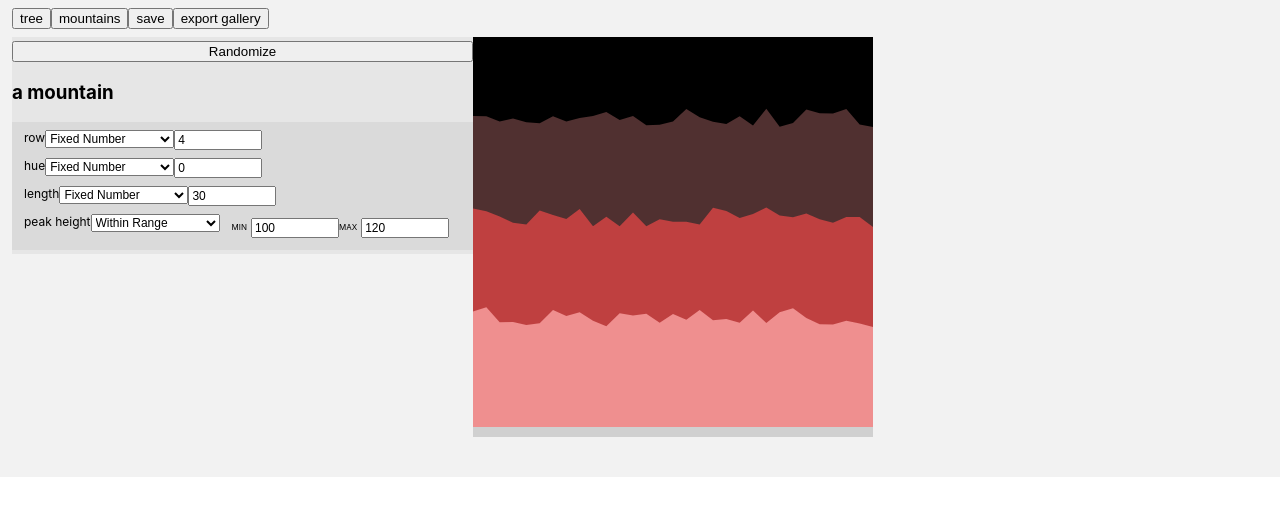
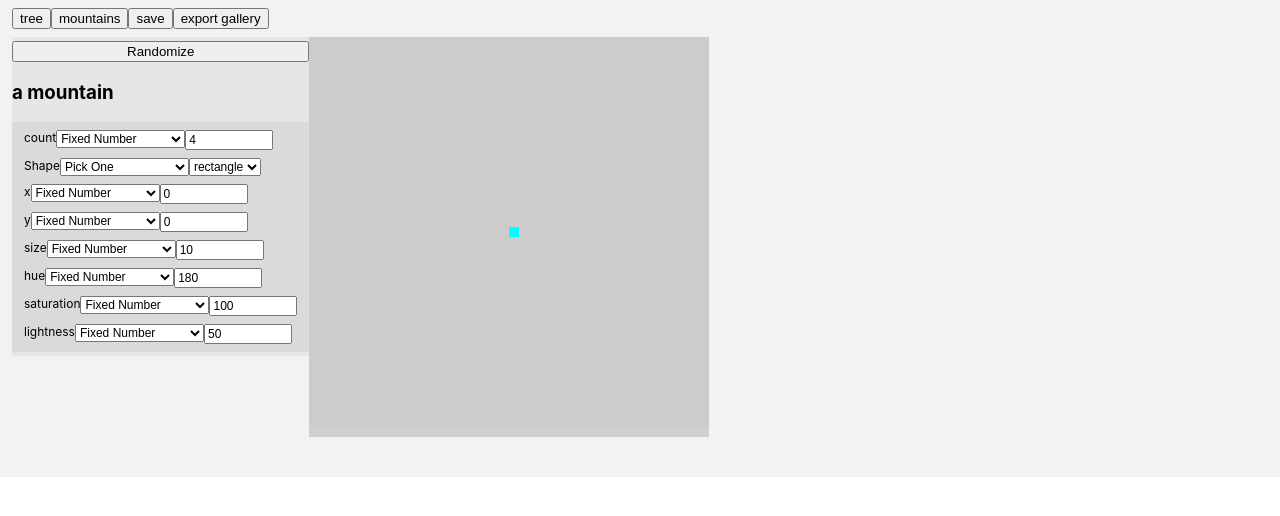
Before and after one commit to joshmarinacci/tree-gen-gen, a React (Create React App) app: page / in a window 1280 px wide. Shown: the top 516 px of the page. Built offline with nearby package versions, Linux system fonts and the light colour scheme.

Commit message:
added distribution doc

```diff
--- a/src/App.js
+++ b/src/App.js
@@ -104,6 +104,58 @@ function setupMountainDoc() {
         defaultValue: 100,
         values:120,
       }
+    }
+  }
+  fixup(doc)
+  mainDoc.trigger(doc)
+}
+
+function setupPosition2DDoc() {
+  const doc = {
+    algorithm: 'position2d',
+    title:'a mountain',
+    main: {
+      count: {
+        _type: GENERATOR_TYPES.fixed,
+        _title: 'count',
+        defaultValue: 4,
+      },
+      shape: {
+        _title: 'Shape',
+        _type: GENERATOR_TYPES.pick,
+        defaultValue: 'rectangle',
+        values: ['rectangle', 'circle']
+      },
+      x: {
+        _type: GENERATOR_TYPES.fixed,
+        _title:'x',
+        defaultValue: 0.0,
+      },
+      y: {
+        _type: GENERATOR_TYPES.fixed,
+        _title:'y',
+        defaultValue: 0.0,
+      },
+      size: {
+        _type: GENERATOR_TYPES.fixed,
+        _title:'size',
+        defaultValue: 10.0,
+      },
+      hue: {
+        _type: GENERATOR_TYPES.fixed,
+        _title:'hue',
+        defaultValue: 180,
+      },
+      saturation: {
+        _type: GENERATOR_TYPES.fixed,
+        _title:'saturation',
+        defaultValue: 100,
+      },
+      lightness: {
+        _type: GENERATOR_TYPES.fixed,
+        _title:'lightness',
+        defaultValue: 50,
+      },
     }
   }
   fixup(doc)
@@ -300,8 +352,8 @@ const Gallery = ({gallery})=>{
 }
 
 // setupTreeDoc()
-setupMountainDoc()
-
+// setupMountainDoc()
+setupPosition2DDoc()
 
 const App = () => {
   const [count, setCount] = useState(0)
--- a/src/CanvasView.js
+++ b/src/CanvasView.js
@@ -47,6 +47,10 @@ export class CanvasView extends Component {
         if(this.props.doc.algorithm === 'mountain') {
             console.log("doing the mountain")
             this.drawMountain(this.props.doc)
+        }
+        if(this.props.doc.algorithm === 'position2d') {
+            console.log("doing position")
+            this.drawPosition(this.props.doc)
         }
     }
 
@@ -179,4 +183,38 @@ export class CanvasView extends Component {
         }
         this.ctx.restore()
     }
+
+    drawPosition(opts) {
+        const seed = xmur3(opts.seed)
+        opts.random = sfc32(seed(), seed(), seed(), seed())
+        const w = this.canvas.width
+        const h = this.canvas.height
+        this.ctx.save()
+        this.ctx.translate(w / 2, h/2)
+        this.ctx.scale(1, -1)
+
+        this.ctx.fillStyle = 'red'
+        const count = opts.main.count.gen.generate(opts.random)
+        for(let i=0; i<count; i++) {
+            let shape = opts.main.shape.gen.generate(opts.random)
+            let x = opts.main.x.gen.generate(opts.random)
+            let y = opts.main.y.gen.generate(opts.random)
+            let size = opts.main.size.gen.generate(opts.random)
+            let hue = opts.main.hue.gen.generate(opts.random)
+            let sat = opts.main.saturation.gen.generate(opts.random)
+            let light = opts.main.lightness.gen.generate(opts.random)
+            this.ctx.fillStyle = `hsl(${hue},${sat}%,${light}%)`
+            if(shape === 'rectangle') {
+                this.ctx.fillRect(x,y,size,size)
+            }
+            if(shape === 'circle') {
+                if(size >0) {
+                    this.ctx.beginPath()
+                    this.ctx.arc(x, y, size, 0, Math.PI * 2)
+                    this.ctx.fill()
+                }
+            }
+        }
+        this.ctx.restore()
+    }
 }
```
